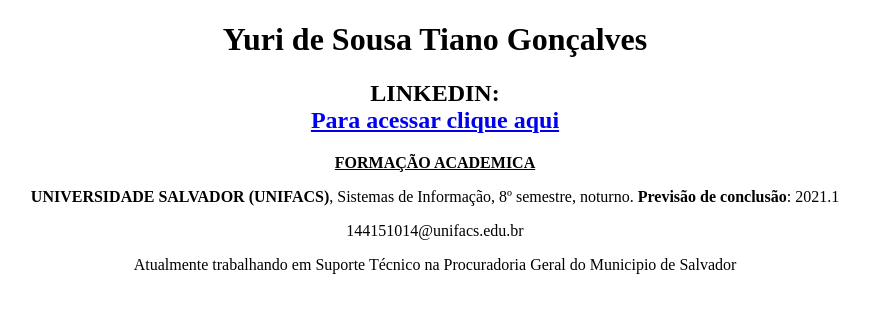
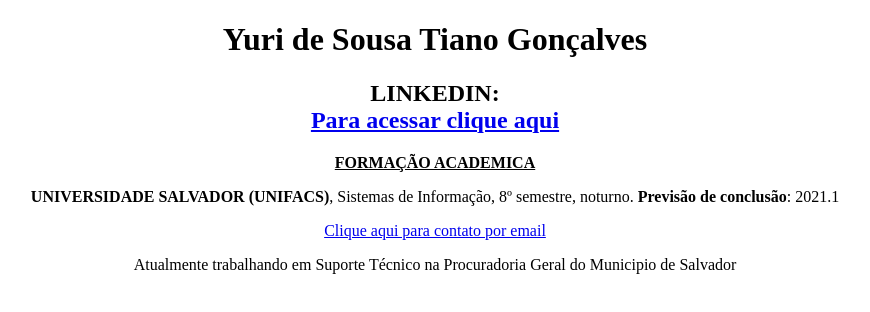
Before and after one commit to tianoneo/curriculo, a plain HTML site: page index.html in a window 1280 px wide. Shown: the whole page, without its empty margins (205-1075 px from the left). Drawn offline with Linux system fonts and the light colour scheme.

Commit message:
Update index.html

```diff
--- a/index.html
+++ b/index.html
@@ -11,7 +11,7 @@
     <h2> <center>LINKEDIN:</center> <center><a href="https://www.linkedin.com/in/yuri-de-sousa-tiano-gon%C3%A7alves-9527911b4/" target="_blank">Para acessar clique aqui</a></center> </h2>
     <p> <center> <u><b>FORMAÇÃO ACADEMICA</b></u> </center> </p>
     <p><center><b>UNIVERSIDADE SALVADOR (UNIFACS)</b>, Sistemas de Informação, 8º semestre, noturno. <b>Previsão de conclusão</b>: 2021.1</center></p>
-    <p><center>144151014@unifacs.edu.br</center></p>
+    <p><center><a href="mailto:144151014@unifacs.edu.br?subject=Questions" title="teste">Clique aqui para contato por email</a></center></p>
     <p><center>Atualmente trabalhando em Suporte Técnico na Procuradoria Geral do Municipio de Salvador</center></p>
 </body>
 </html>
```
